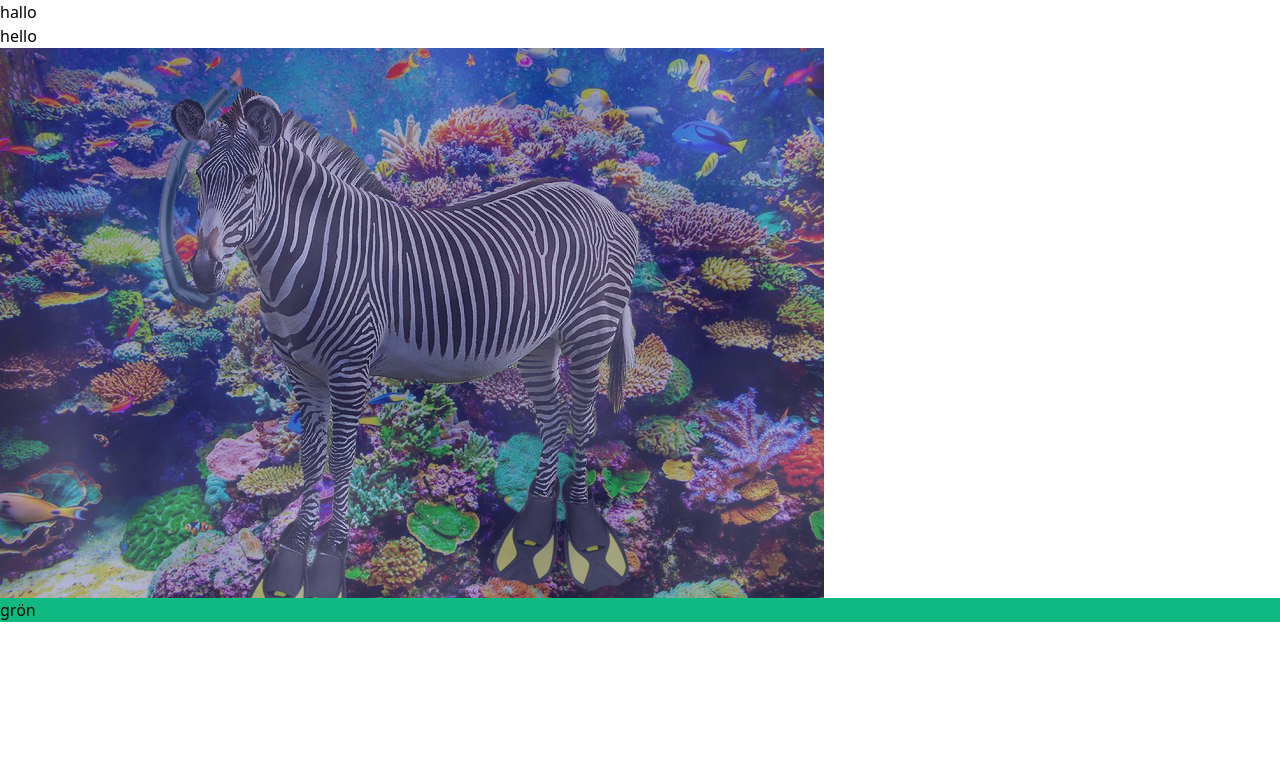
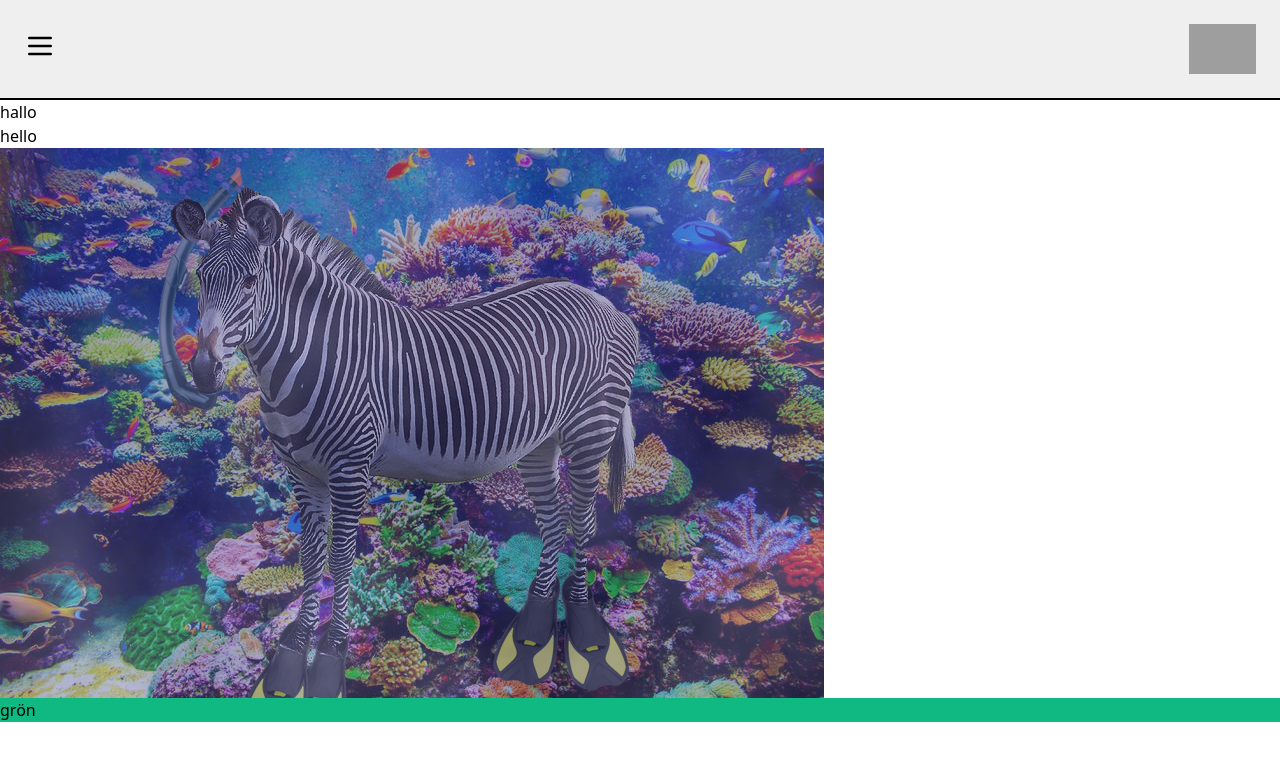
Before and after one commit to abbvicvat/rubyzebras, a Nuxt app: page / in a window 1280 px wide. Shown: the top 760 px of the page. Built offline with nearby package versions, Linux system fonts and the light colour scheme; grey boxes are pictures that could not be loaded.

Commit message:
lägger in header comp

```diff
--- /dev/null
+++ b/components/Header.vue
@@ -0,0 +1,112 @@
+<template>
+  <nav class="w-full p-6 border-outset border-b-2 border-black Header">
+    <div class="flex items-center justify-between">
+
+      <!-- Mobile toggle -->
+      <div>
+        <button @click="drawer">
+          <svg
+            class="h-8 w-8 fill-current text-black"
+            fill="none" stroke-linecap="round"
+            stroke-linejoin="round" stroke-width="2"
+            viewBox="0 0 24 24" stroke="currentColor">
+              <path d="M4 6h16M4 12h16M4 18h16"></path>
+          </svg>
+        </button>
+      </div>
+
+      <!-- Navbar -->
+      <div class="hidden md:block">
+      </div>
+
+      <!-- Dark Background Transition -->
+      <transition
+        enter-class="opacity-0"
+        enter-active-class="ease-out transition-medium"
+        enter-to-class="opacity-100"
+        leave-class="opacity-100"
+        leave-active-class="ease-out transition-medium"
+        leave-to-class="opacity-0"
+      >
+        <div @keydown.esc="isOpen = false" v-show="isOpen" class="z-10 fixed inset-0 transition-opacity">
+            <div @click="isOpen = false" class="absolute inset-0 bg-black opacity-50" tabindex="0"></div>
+        </div>
+      </transition>
+
+      <!-- Drawer Menu -->
+      <aside class="p-5 transform top-0 left-0 w-64 bg-white fixed h-full overflow-auto ease-in-out transition-all duration-300 z-30" :class="isOpen ? 'translate-x-0' : '-translate-x-full'">
+
+        <div class="close">
+          <button class="absolute top-0 right-0 mt-4 mr-4" @click="isOpen = false">
+            <svg
+              class="w-6 h-6"
+              fill="none" stroke-linecap="round"
+              stroke-linejoin="round" stroke-width="2"
+              viewBox="0 0 24 24" stroke="currentColor">
+              <path d="M6 18L18 6M6 6l12 12"></path>
+            </svg>
+          </button>
+        </div>
+
+        <ul class="divide-y font-sans">
+          <li><button @click="navigate('/')" class="my-4 inline-block text-black">Home</button></li>
+          <li><button @click="navigate('/about-us')" class="my-4 inline-block text-black">About Tottenham</button></li>
+          <li><button @click="navigate('/Players')" class="my-4 inline-block text-black">Players</button></li>
+        </ul>
+
+      </aside>
+
+      <!-- Header logo -->
+      <div>
+        <nuxt-link to="/">
+        <h1><img src="https://www.linkpicture.com/q/tottenham.png" class="logo"/> </h1>
+        </nuxt-link>
+      </div>
+
+      <!-- Header logo -->
+    </div>
+  </nav>
+</template>
+
+<script>
+export default {
+  data() {
+    return {
+      isOpen: false
+    };
+  },
+  methods: {
+    drawer() {
+      this.isOpen = !this.isOpen;
+    },
+    navigate(path) {
+        this.$router.push(path);
+        this.drawer();
+    }
+  },
+  watch: {
+    isOpen: {
+      immediate: true,
+      handler(isOpen) {
+        if (process.client) {
+          if (isOpen) document.body.style.setProperty("overflow", "hidden");
+          else document.body.style.removeProperty("overflow");
+        }
+      }
+    }
+  },
+  mounted() {
+    document.addEventListener("keydown", e => {
+      if (e.keyCode == 27 && this.isOpen) this.isOpen = false;
+    });
+  }
+};
+</script>
+<style>
+.logo {
+    height: 50px;
+}
+.Header {
+    background-color: rgb(239,239,239);
+}
+</style>
--- a/pages/index.vue
+++ b/pages/index.vue
@@ -1,6 +1,7 @@
 <template>
   <div>
     <div>
+      <Header />
       <Test />
       hello
       <img src="../static/images/zeebra.png">
@@ -13,7 +14,8 @@
 </template>
 
 <script>
+import Header from "../components/Header.vue"
 export default {
-  name: 'IndexPage'
+  name: "IndexPage",
 }
 </script>
```
